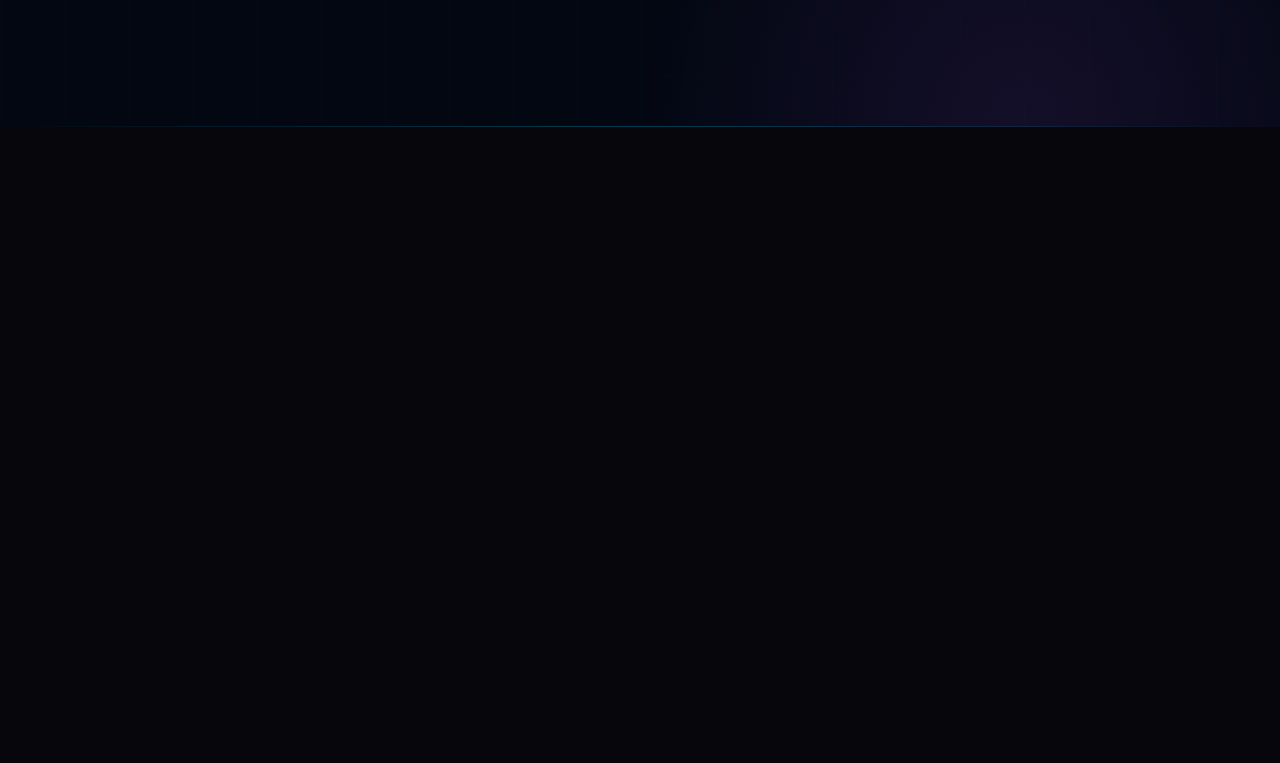
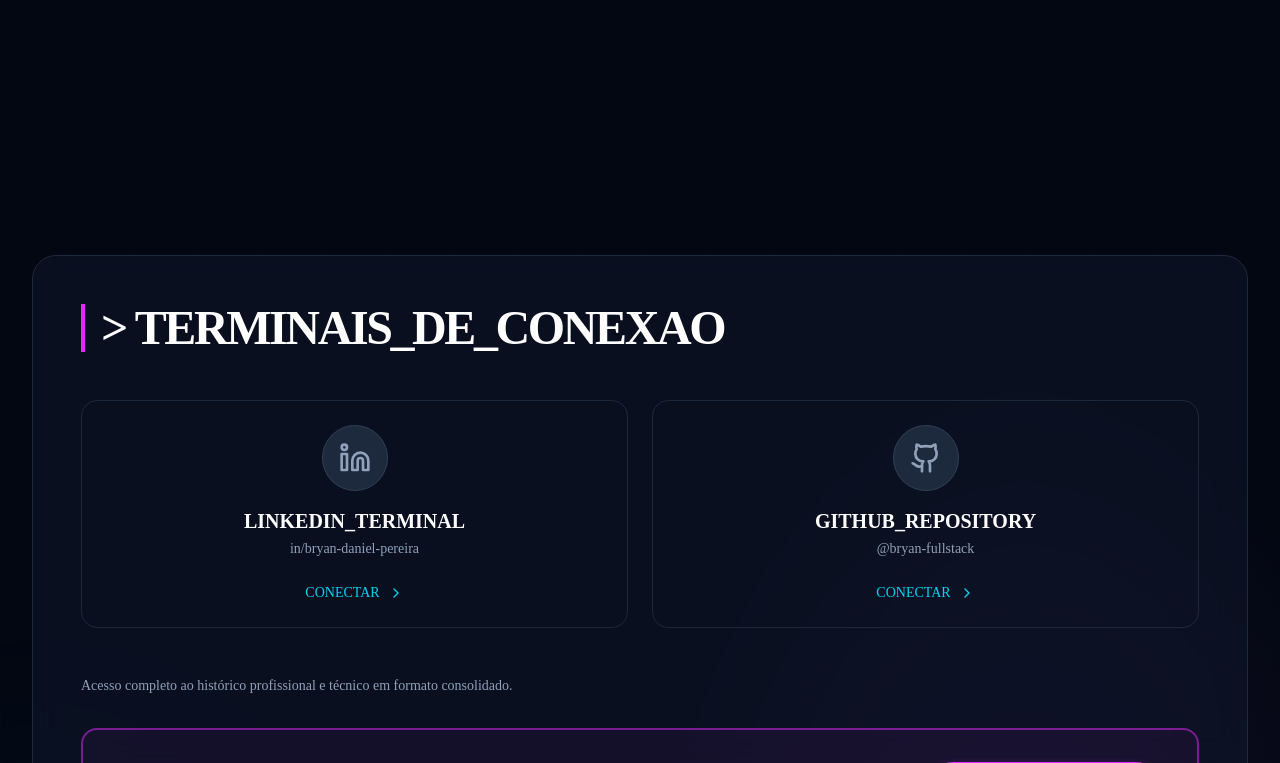
Before and after one commit to bryan-fullstack/portfolio-cyberpunk, a Next.js app: page / in a window 1280 px wide. Shown: the part 2037-2800 px from the top of the page. Before the commit the page ends 2164 px from the top, so only its background shows below. Built offline with nearby package versions, Linux system fonts and the light colour scheme.

Commit message:
feat: adiciona terminais de conexão e download de CV

```diff
--- a/app/page.tsx
+++ b/app/page.tsx
@@ -13,6 +13,9 @@ import {
   Shield,
   Terminal,
   Zap,
+  Linkedin,
+  Github,
+  FileText
 } from "lucide-react"
 import { Navbar } from "@/components/navbar"
 
@@ -420,6 +423,95 @@ export default function Home() {
 
       {/* Footer accent */}
       <div className="pointer-events-none absolute bottom-0 left-0 right-0 h-px bg-gradient-to-r from-transparent via-cyan-500/30 to-transparent" />
+
+       {/* 📡 ESTAÇÃO DE CONEXÃO :: TERMINAIS_FINAIS */}
+      <section className="w-full max-w-7xl mx-auto px-4 sm:px-6 lg:px-8 py-16 mt-16 relative">
+        {/* Efeito de brilho de fundo (esfera borrada) */}
+        <div className="absolute -left-20 -bottom-20 h-60 w-60 rounded-full bg-cyan-500/10 blur-[100px]" />
+
+        {/* Container principal com glassmorphism e borda neon sutil */}
+        <div className="relative bg-slate-900/60 backdrop-blur-lg border border-slate-800 rounded-3xl p-8 sm:p-12">
+
+          {/* Cabeçalho da Seção com barra lateral fuchsia */}
+          <h2 className="font-orbitron text-4xl font-extrabold tracking-tighter text-white sm:text-5xl border-l-4 border-fuchsia-500 pl-4">
+            {`>`} TERMINAIS_DE_CONEXAO
+          </h2>
+
+          {/* Grid de Links de Redes Sociais */}
+          <div className="grid grid-cols-1 sm:grid-cols-2 lg:grid-cols-2 gap-6 mt-12">
+
+            {/* TERMINAL: LINKEDIN */}
+            <motion.a
+              href="https://www.linkedin.com/in/bryan-daniel-pereira-b5a3241b7/"
+              target="_blank"
+              rel="noopener noreferrer"
+              whileHover={{ scale: 1.02 }}
+              className="group border border-slate-700/50 rounded-2xl p-6 flex flex-col items-center text-center transition-all duration-300 hover:border-cyan-400/50 hover:bg-cyan-400/5"
+            >
+              <div className="rounded-full p-4 bg-slate-800 border border-slate-700 transition-all duration-300 group-hover:border-cyan-400 group-hover:shadow-[0_0_15px_rgba(34,211,238,0.5)]">
+                <Linkedin className="h-8 w-8 text-slate-400 group-hover:text-cyan-400 transition-colors" />
+              </div>
+              <h3 className="font-orbitron text-xl font-bold text-white mt-4">LINKEDIN_TERMINAL</h3>
+              <p className="font-mono text-sm text-slate-400 mt-1">in/bryan-daniel-pereira</p>
+
+              <div className="mt-6 flex items-center gap-2 font-mono text-sm font-medium text-cyan-400">
+                <span>CONECTAR</span>
+                <ChevronRight className="h-4 w-4 transition-transform group-hover:translate-x-1" />
+              </div>
+            </motion.a>
+
+            {/* TERMINAL: GITHUB */}
+            <motion.a
+              href="https://github.com/bryan-fullstack"
+              target="_blank"
+              rel="noopener noreferrer"
+              whileHover={{ scale: 1.02 }}
+              className="group border border-slate-700/50 rounded-2xl p-6 flex flex-col items-center text-center transition-all duration-300 hover:border-cyan-400/50 hover:bg-cyan-400/5"
+            >
+              <div className="rounded-full p-4 bg-slate-800 border border-slate-700 transition-all duration-300 group-hover:border-cyan-400 group-hover:shadow-[0_0_15px_rgba(34,211,238,0.5)]">
+                <Github className="h-8 w-8 text-slate-400 group-hover:text-cyan-400 transition-colors" />
+              </div>
+              <h3 className="font-orbitron text-xl font-bold text-white mt-4">GITHUB_REPOSITORY</h3>
+              <p className="font-mono text-sm text-slate-400 mt-1">@bryan-fullstack</p>
+
+              <div className="mt-6 flex items-center gap-2 font-mono text-sm font-medium text-cyan-400">
+                <span>CONECTAR</span>
+                <ChevronRight className="h-4 w-4 transition-transform group-hover:translate-x-1" />
+              </div>
+            </motion.a>
+          </div>
+
+          {/* 💾 ÁREA DE PROTOCOLO DE DADOS :: DOWNLOAD_CV */}
+          <div className="mt-12 space-y-8">
+            <p className="font-mono text-sm text-slate-400 max-w-2xl">
+              Acesso completo ao histórico profissional e técnico em formato consolidado.
+            </p>
+
+            {/* O Grande Botão/Card de Download (Em fuchsia) */}
+            <motion.a
+              href="/bryan_cv.pdf"
+              download
+              whileHover={{
+                scale: 1.02,
+                borderColor: "#d946ef80", // Fuchsia-500 com 50% transparência
+                backgroundColor: "rgba(217, 70, 239, 0.1)" // Fuchsia fundo sutil
+              }}
+              className="w-full group p-8 flex flex-col md:flex-row items-center justify-between border-2 border-fuchsia-500/50 bg-fuchsia-500/5 rounded-2xl transition-all duration-300 hover:shadow-[0_0_30px_rgba(217,70,239,0.3)]"
+            >
+              <div>
+                <h3 className="font-orbitron text-2xl font-extrabold text-white">BAIXAR_currículo_CV</h3>
+                <p className="font-mono text-sm text-slate-400 mt-1">Perfil Profissional Consolidado (PDF)</p>
+              </div>
+
+              {/* O "Botão" interno do Card com glow fuchsia no hover */}
+              <div className="flex items-center gap-3 px-8 py-4 mt-6 md:mt-0 rounded-full bg-fuchsia-500 text-slate-950 font-orbitron text-lg font-extrabold shadow-[0_4px_10px_rgba(217,70,239,0.4)] transition-all duration-300 group-hover:bg-fuchsia-400 group-hover:shadow-[0_6px_20px_rgba(217,70,239,0.6)]">
+                <span>DOWNLOAD_CV</span>
+                <FileText className="h-5 w-5" />
+              </div>
+            </motion.a>
+          </div>
+        </div>
+      </section>
     </main>
   )
 }
```
Also changed, not shown: 1 other file (tests, documents, lock files or other folders).
